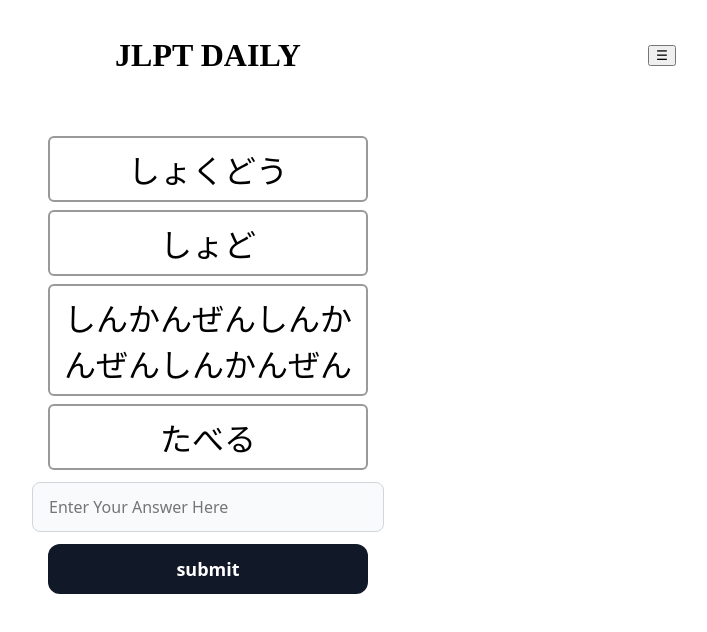
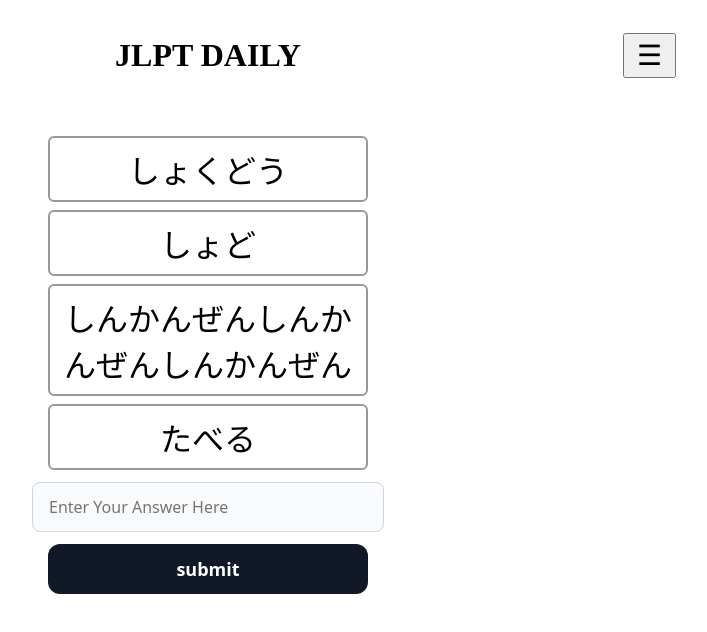
Before and after one commit to hatsuon1/jlpt_daily, a plain HTML site: page index.html in a window 1280 px wide. Shown: the whole page, without its empty margins (432-1139 px from the left). Drawn offline with Linux system fonts and the light colour scheme.

Commit message:
fixing the last thing

```diff
--- a/styles.css
+++ b/styles.css
@@ -35,6 +35,12 @@ body {
 }
 
 /* SANDWICH BUTTON TO HIDE ALLS THE buttons */
+
+#menu-btn {
+  font-size: 1.75rem;
+  padding: 0.25rem 0.75rem;
+}
+
 .dropdown {
   position: absolute;
   right: 0;
```
